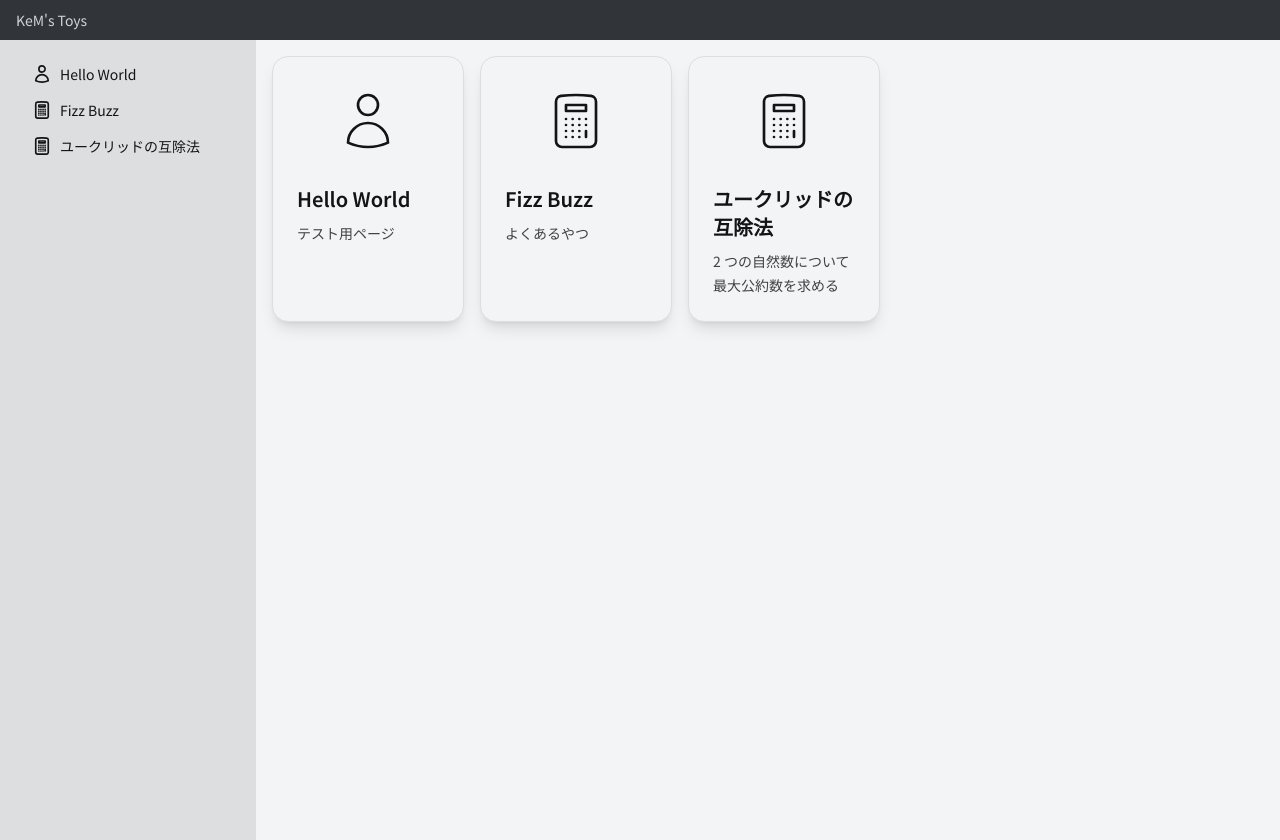
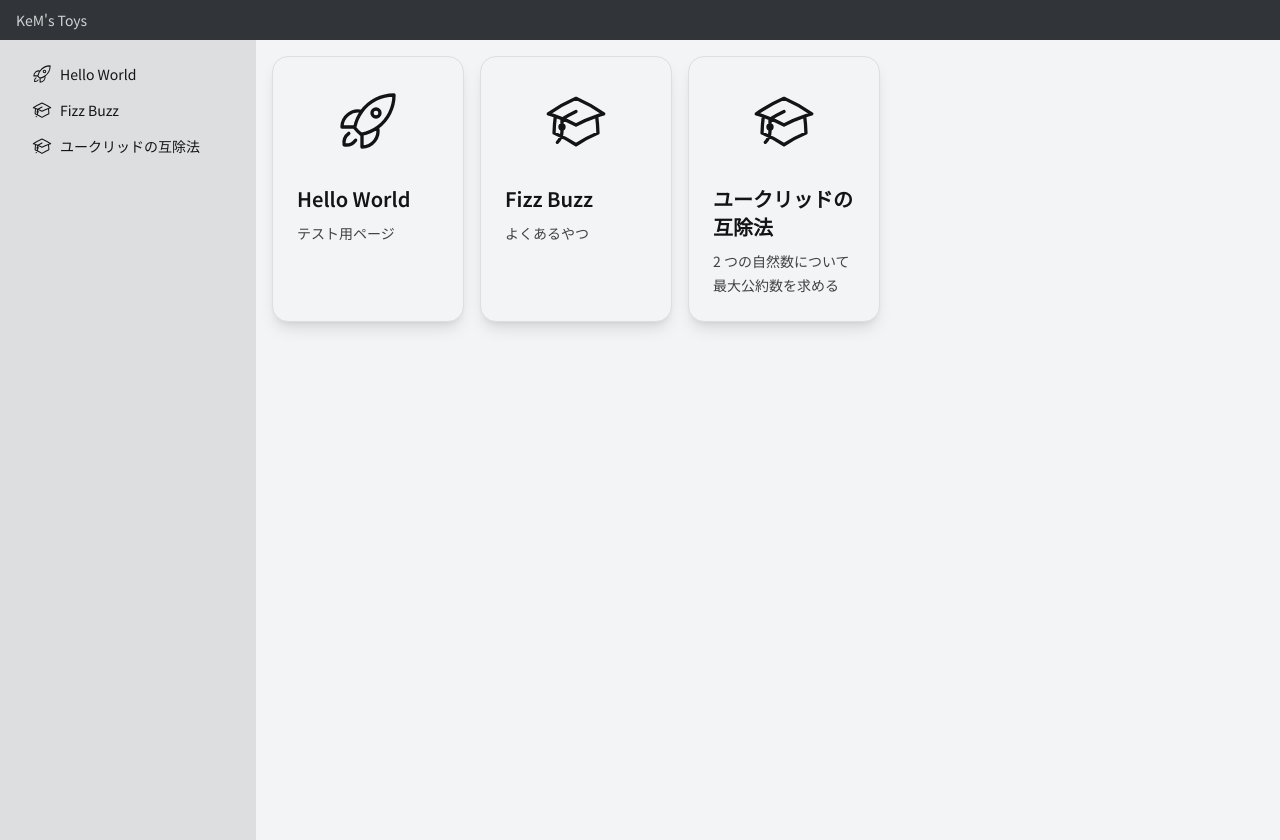
Before and after one commit to kem198/kems-toys, a Next.js app: page / in a window 1280 px wide. Built offline with nearby package versions, Linux system fonts and the light colour scheme.

Commit message:
small changed

```diff
--- a/src/assets/toys.ts
+++ b/src/assets/toys.ts
@@ -14,18 +14,18 @@ export const toys: Toys = {
     title: 'Hello World',
     description: 'テスト用ページ',
     link: '/hello-world',
-    svgD: 'M15.75 6a3.75 3.75 0 1 1-7.5 0 3.75 3.75 0 0 1 7.5 0ZM4.501 20.118a7.5 7.5 0 0 1 14.998 0A17.933 17.933 0 0 1 12 21.75c-2.676 0-5.216-.584-7.499-1.632Z',
+    svgD: 'M15.59 14.37a6 6 0 0 1-5.84 7.38v-4.8m5.84-2.58a14.98 14.98 0 0 0 6.16-12.12A14.98 14.98 0 0 0 9.631 8.41m5.96 5.96a14.926 14.926 0 0 1-5.841 2.58m-.119-8.54a6 6 0 0 0-7.381 5.84h4.8m2.581-5.84a14.927 14.927 0 0 0-2.58 5.84m2.699 2.7c-.103.021-.207.041-.311.06a15.09 15.09 0 0 1-2.448-2.448 14.9 14.9 0 0 1 .06-.312m-2.24 2.39a4.493 4.493 0 0 0-1.757 4.306 4.493 4.493 0 0 0 4.306-1.758M16.5 9a1.5 1.5 0 1 1-3 0 1.5 1.5 0 0 1 3 0Z',
   },
   fizzBuzz: {
     title: 'Fizz Buzz',
     description: 'よくあるやつ',
     link: '/fizz-buzz',
-    svgD: 'M15.75 15.75V18m-7.5-6.75h.008v.008H8.25v-.008Zm0 2.25h.008v.008H8.25V13.5Zm0 2.25h.008v.008H8.25v-.008Zm0 2.25h.008v.008H8.25V18Zm2.498-6.75h.007v.008h-.007v-.008Zm0 2.25h.007v.008h-.007V13.5Zm0 2.25h.007v.008h-.007v-.008Zm0 2.25h.007v.008h-.007V18Zm2.504-6.75h.008v.008h-.008v-.008Zm0 2.25h.008v.008h-.008V13.5Zm0 2.25h.008v.008h-.008v-.008Zm0 2.25h.008v.008h-.008V18Zm2.498-6.75h.008v.008h-.008v-.008Zm0 2.25h.008v.008h-.008V13.5ZM8.25 6h7.5v2.25h-7.5V6ZM12 2.25c-1.892 0-3.758.11-5.593.322C5.307 2.7 4.5 3.65 4.5 4.757V19.5a2.25 2.25 0 0 0 2.25 2.25h10.5a2.25 2.25 0 0 0 2.25-2.25V4.757c0-1.108-.806-2.057-1.907-2.185A48.507 48.507 0 0 0 12 2.25Z',
+    svgD: 'M4.26 10.147a60.438 60.438 0 0 0-.491 6.347A48.62 48.62 0 0 1 12 20.904a48.62 48.62 0 0 1 8.232-4.41 60.46 60.46 0 0 0-.491-6.347m-15.482 0a50.636 50.636 0 0 0-2.658-.813A59.906 59.906 0 0 1 12 3.493a59.903 59.903 0 0 1 10.399 5.84c-.896.248-1.783.52-2.658.814m-15.482 0A50.717 50.717 0 0 1 12 13.489a50.702 50.702 0 0 1 7.74-3.342M6.75 15a.75.75 0 1 0 0-1.5.75.75 0 0 0 0 1.5Zm0 0v-3.675A55.378 55.378 0 0 1 12 8.443m-7.007 11.55A5.981 5.981 0 0 0 6.75 15.75v-1.5',
   },
   euclideanAlgorithm: {
     title: 'ユークリッドの互除法',
     description: '2 つの自然数について最大公約数を求める',
     link: '/euclidean-algorithm',
-    svgD: 'M15.75 15.75V18m-7.5-6.75h.008v.008H8.25v-.008Zm0 2.25h.008v.008H8.25V13.5Zm0 2.25h.008v.008H8.25v-.008Zm0 2.25h.008v.008H8.25V18Zm2.498-6.75h.007v.008h-.007v-.008Zm0 2.25h.007v.008h-.007V13.5Zm0 2.25h.007v.008h-.007v-.008Zm0 2.25h.007v.008h-.007V18Zm2.504-6.75h.008v.008h-.008v-.008Zm0 2.25h.008v.008h-.008V13.5Zm0 2.25h.008v.008h-.008v-.008Zm0 2.25h.008v.008h-.008V18Zm2.498-6.75h.008v.008h-.008v-.008Zm0 2.25h.008v.008h-.008V13.5ZM8.25 6h7.5v2.25h-7.5V6ZM12 2.25c-1.892 0-3.758.11-5.593.322C5.307 2.7 4.5 3.65 4.5 4.757V19.5a2.25 2.25 0 0 0 2.25 2.25h10.5a2.25 2.25 0 0 0 2.25-2.25V4.757c0-1.108-.806-2.057-1.907-2.185A48.507 48.507 0 0 0 12 2.25Z',
+    svgD: 'M4.26 10.147a60.438 60.438 0 0 0-.491 6.347A48.62 48.62 0 0 1 12 20.904a48.62 48.62 0 0 1 8.232-4.41 60.46 60.46 0 0 0-.491-6.347m-15.482 0a50.636 50.636 0 0 0-2.658-.813A59.906 59.906 0 0 1 12 3.493a59.903 59.903 0 0 1 10.399 5.84c-.896.248-1.783.52-2.658.814m-15.482 0A50.717 50.717 0 0 1 12 13.489a50.702 50.702 0 0 1 7.74-3.342M6.75 15a.75.75 0 1 0 0-1.5.75.75 0 0 0 0 1.5Zm0 0v-3.675A55.378 55.378 0 0 1 12 8.443m-7.007 11.55A5.981 5.981 0 0 0 6.75 15.75v-1.5',
   },
 };
--- a/src/components/Molecules/ToyCard.tsx
+++ b/src/components/Molecules/ToyCard.tsx
@@ -23,9 +23,9 @@ export default function ToyCard({
           xmlns="http://www.w3.org/2000/svg"
           fill="none"
           viewBox="0 0 24 24"
-          strokeWidth={1.5}
+          strokeWidth={1.25}
           stroke="currentColor"
-          className="m-8 h-16 w-16 stroke-1"
+          className="m-8 h-16 w-16"
         >
           <path strokeLinecap="round" strokeLinejoin="round" d={svgD} />
         </svg>
--- a/src/components/Organisms/ToyList.tsx
+++ b/src/components/Organisms/ToyList.tsx
@@ -24,17 +24,13 @@ export default function ToyList() {
           <Link href={toy.link} className={active}>
             <svg
               xmlns="http://www.w3.org/2000/svg"
-              className="h-5 w-5"
               fill="none"
               viewBox="0 0 24 24"
+              strokeWidth="1.25"
               stroke="currentColor"
+              className="h-5 w-5"
             >
-              <path
-                strokeLinecap="round"
-                strokeLinejoin="round"
-                strokeWidth="2"
-                d={toy.svgD}
-              />
+              <path strokeLinecap="round" strokeLinejoin="round" d={toy.svgD} />
             </svg>
             {toy.title}
           </Link>
```
